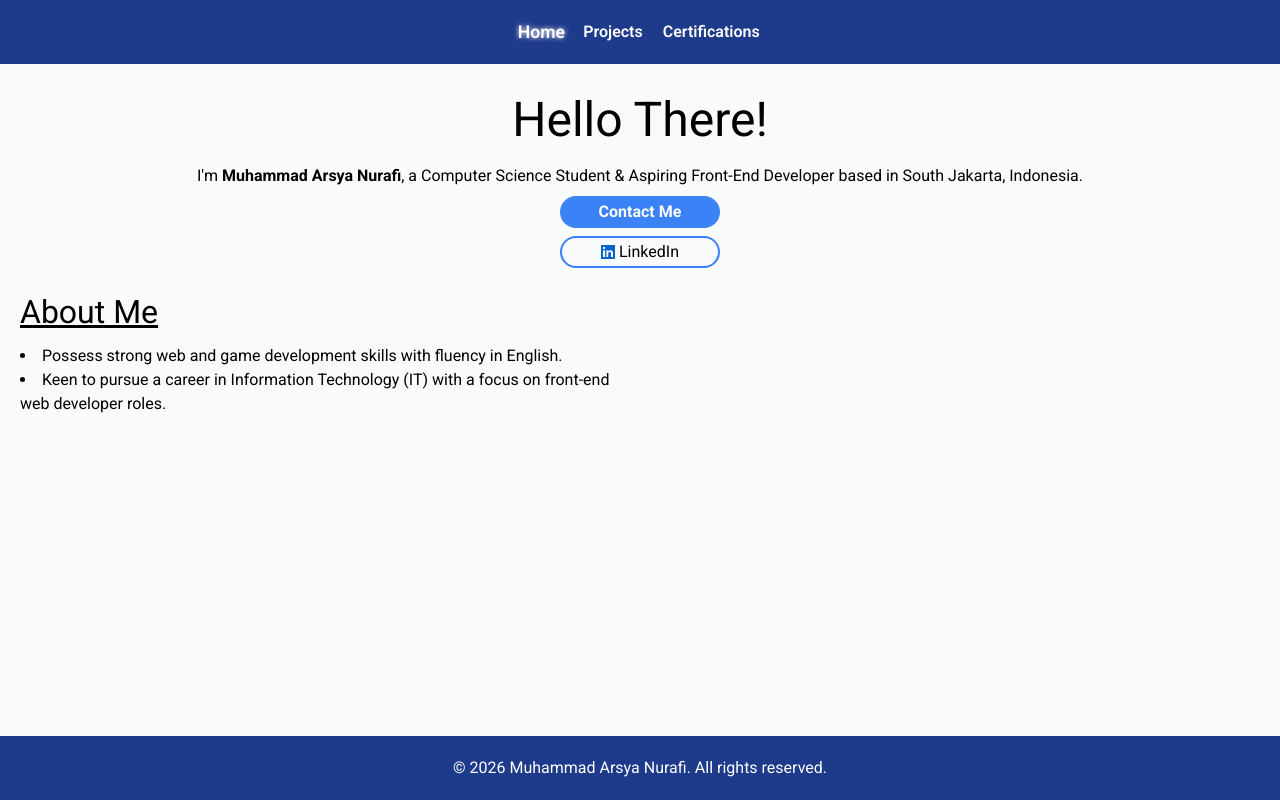
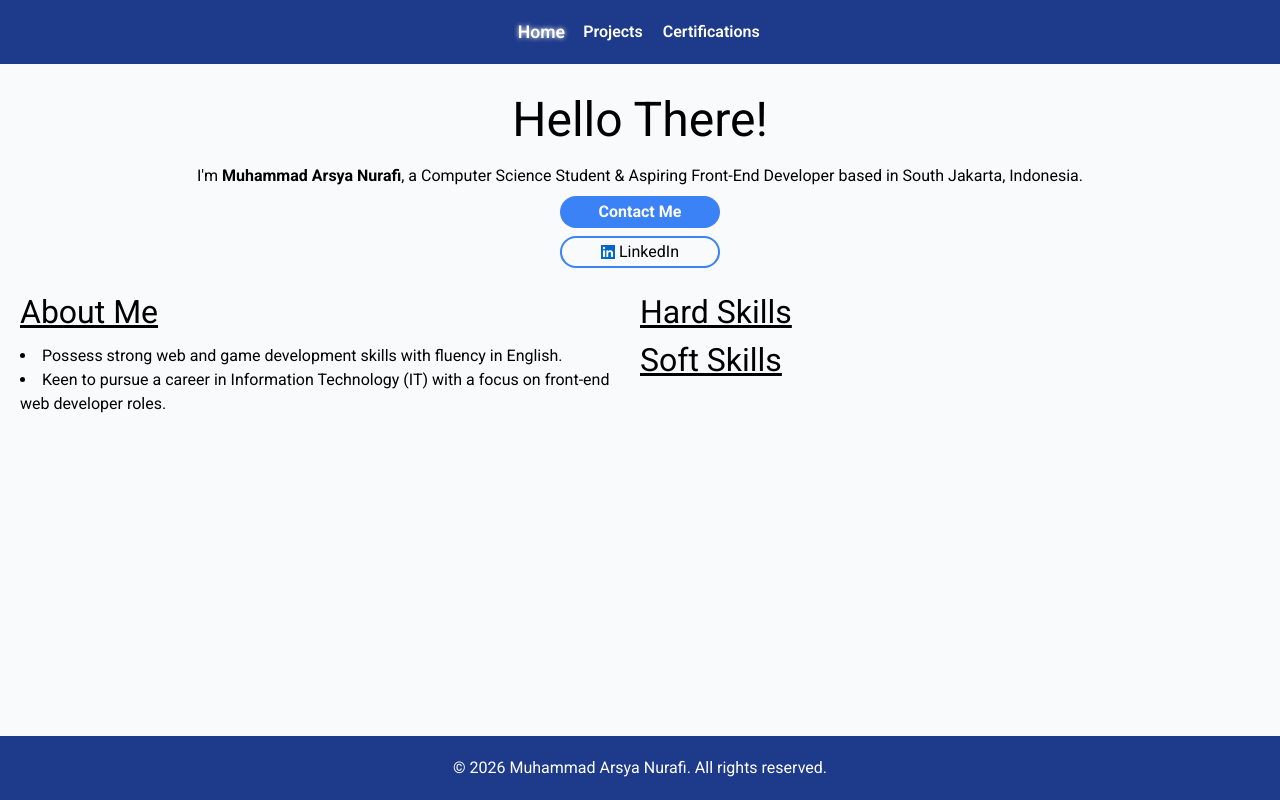
Before and after one commit to arsya2405/frontend-portofolio, a React (Vite) app: page / in a window 1280 px wide. Built offline with nearby package versions, Linux system fonts and the light colour scheme.

Commit message:
created "Hard Skills" and "Soft Skills" divs

```diff
--- a/src/components/AboutMeComponent.tsx
+++ b/src/components/AboutMeComponent.tsx
@@ -8,8 +8,13 @@ function AboutMe () {
                     <li>Keen to pursue a career in Information Technology (IT) with a focus on front-end web developer roles.</li>
                 </ul>
             </div>
-            <div className="flex-1">
-
+            <div className="flex-1 flex flex-col">
+                <div>
+                    <h1 className="underline">Hard Skills</h1>
+                </div>
+                <div>
+                    <h1 className="underline">Soft Skills</h1>
+                </div>
             </div>
         </article>
     )
```
